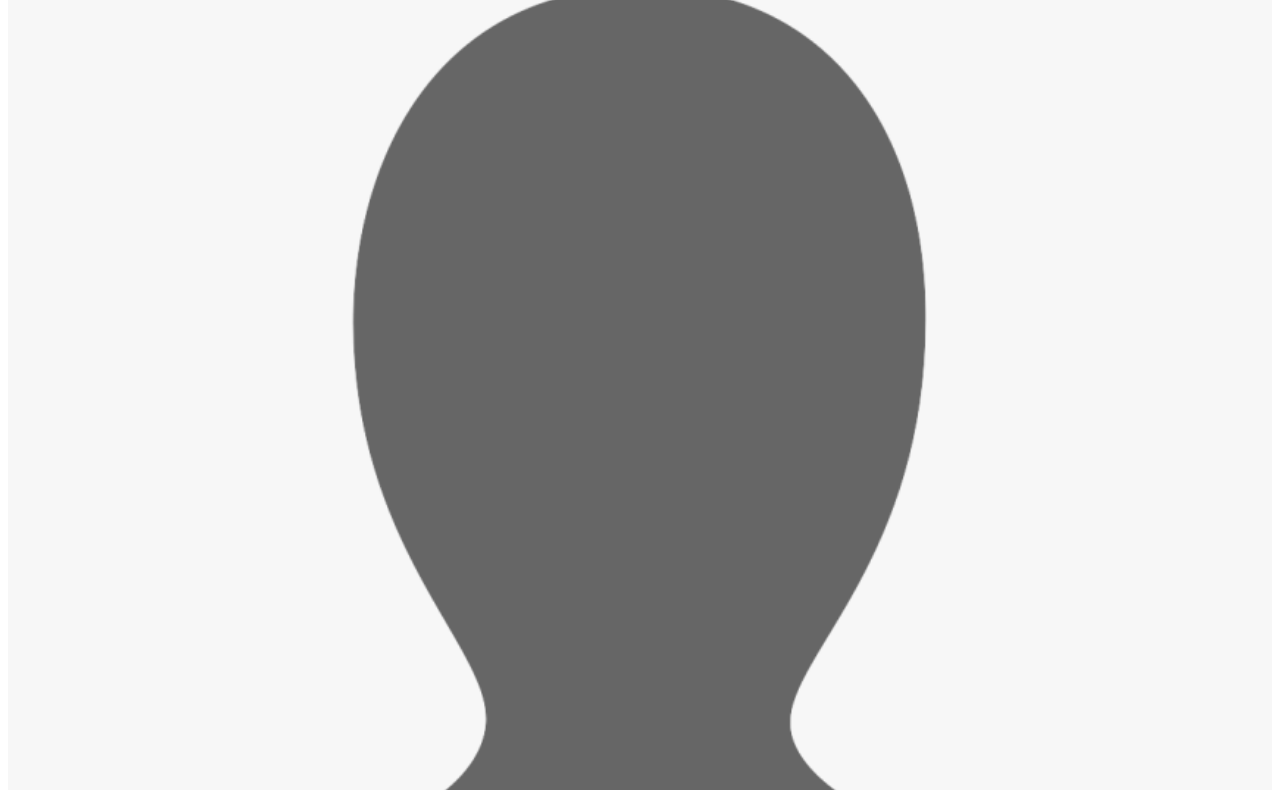
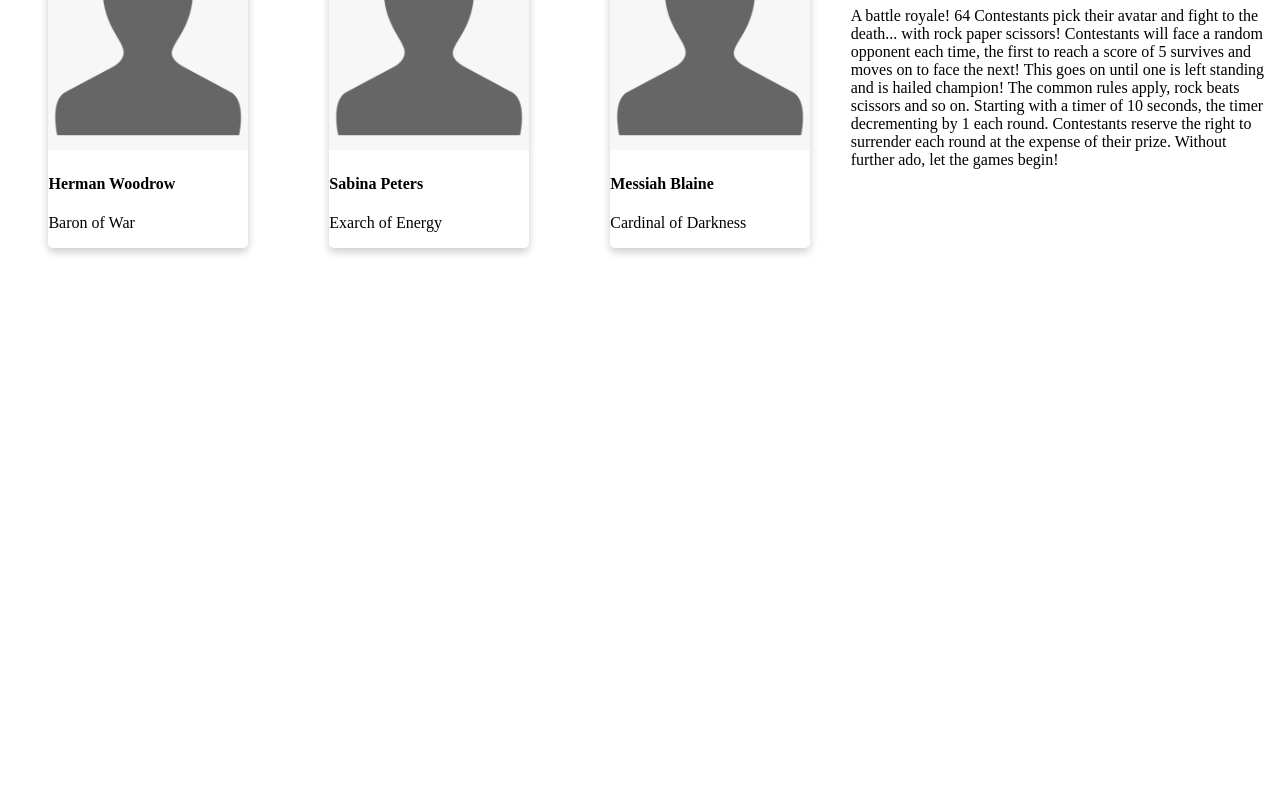
Before and after one commit to Numbers00/odin-rock-paper-scissors-v2, a plain HTML site: page index.html in a window 1280 px wide. Shown: the part 81-871 px from the top of the page. After the commit the page ends 800 px from the top, so only its background shows below. Drawn offline with Linux system fonts and the light colour scheme.

Commit message:
fixed card css and divided main page into two columns

```diff
--- a/index.html
+++ b/index.html
@@ -12,25 +12,21 @@
 <body>
 	<div class="left-div">
 		<div class="card">
-			<img src="imgs/template_avatar.png" alt="Avatar" style="width:100%">
+			<img src="imgs/template_avatar.png" alt="Avatar">
 			<div class="container">
 				<h4><b>Herman Woodrow</b></h4>
 				<p>Baron of War</p>
 			</div>
 		</div>
-	</div>
-  <div class="left-div">
 		<div class="card">
-			<img src="imgs/template_avatar.png" alt="Avatar" style="width:100%">
+			<img src="imgs/template_avatar.png" alt="Avatar">
 			<div class="container">
 				<h4><b>Sabina Peters</b></h4>
 				<p>Exarch of Energy</p>
 			</div>
 		</div>
-	</div>
-	<div class="left-div">
 		<div class="card">
-			<img src="imgs/template_avatar.png" alt="Avatar" style="width:100%">
+			<img src="imgs/template_avatar.png" alt="Avatar">
 			<div class="container">
 				<h4><b>Messiah Blaine</b></h4>
 				<p>Cardinal of Darkness</p>
--- a/style.css
+++ b/style.css
@@ -0,0 +1,34 @@
+body {
+  display: flex;
+}
+
+.left-div {
+  flex: 2 1 0;
+  display: flex;
+  flex-wrap: wrap;
+  justify-content: space-around;
+}
+
+.right-div {
+  flex: 1 1 0;
+}
+
+.card {
+  box-shadow: 0 4px 8px 0 rgba(0,0,0,0.2);
+  transition: 0.3s;
+  width: 200px;
+  border-radius: 5px;
+}
+
+.card:hover {
+  box-shadow: 0 8px 16px 0 rgba(0,0,0,0.2);
+}
+
+img {
+  width: 200px;
+  border-radius: 5px 5px 0 0;
+}
+
+.card.container {
+  padding: 2px 16px;
+}
```
